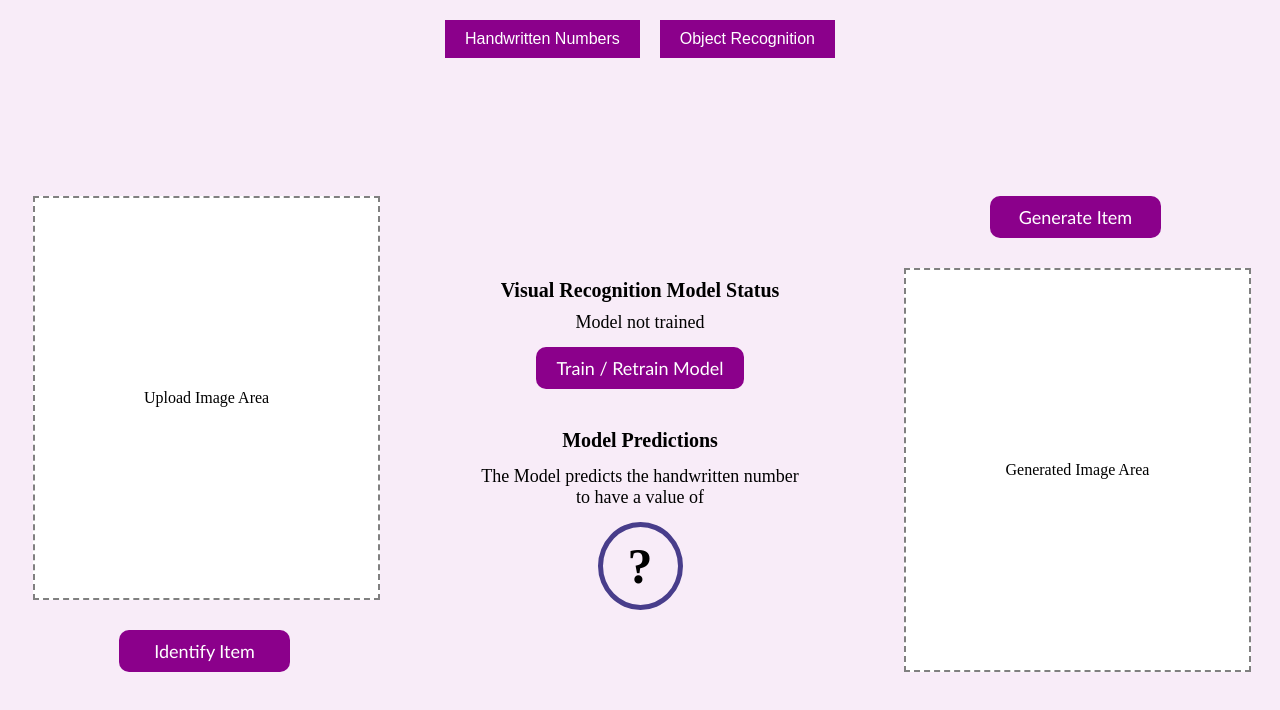
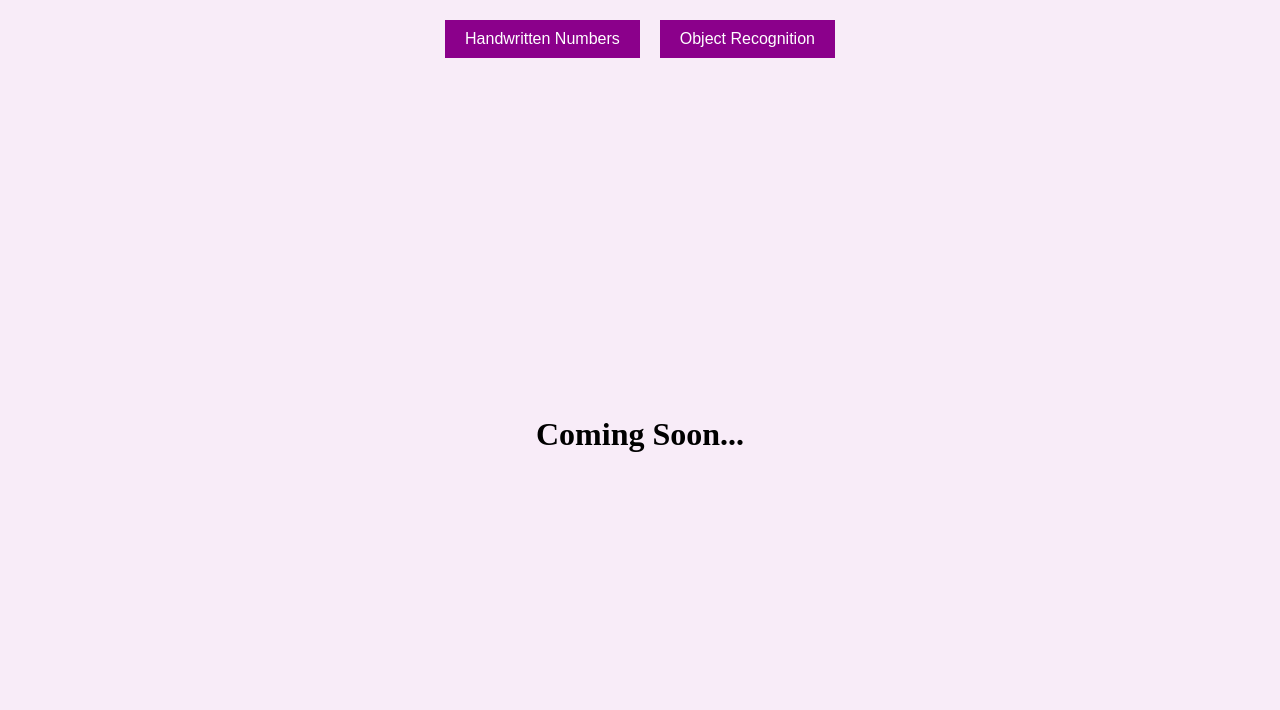
Before and after one commit to t1oluwani/SmartVision, a Vue app in the folder frontend/: page / in a window 1280 px wide. Both pictures are taken after a click on the button "Object Recognition". Shown: the top 710 px of the page. Built offline with nearby package versions, Linux system fonts and the light colour scheme.

Commit message:
Hide Object Recognition segment (Decision to complete and deploy first)

```diff
--- a/frontend/src/assets/styles/ObjectRecognition.css
+++ b/frontend/src/assets/styles/ObjectRecognition.css
@@ -3,10 +3,12 @@
   display: flex;
   flex-direction: column;
   justify-content: center;
+  align-items: center; /* Centering "Coming soon" text */
 }
 
 .OR-Scope .tab-content {
-  display: flex;
+  display: none; /* Hides entire Object Recog Tab (Delete when start on implementation branch) */
+  /* display: flex; */
   justify-content: center;
   align-items: center;
   text-align: center;
--- a/frontend/src/components/ObjectRecognition.vue
+++ b/frontend/src/components/ObjectRecognition.vue
@@ -1,5 +1,6 @@
 <template>
   <div class="OR-Scope">
+    <h1>Coming Soon...</h1>
     <div class="tab-content">
 
       <div class="left-container">
```
